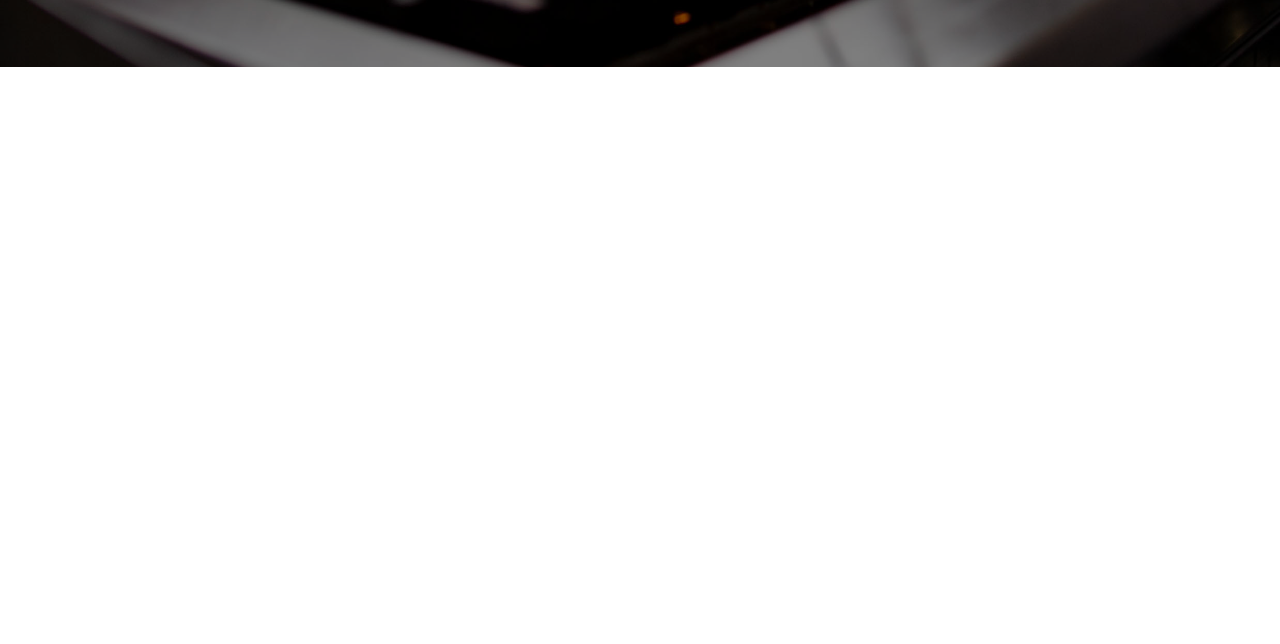
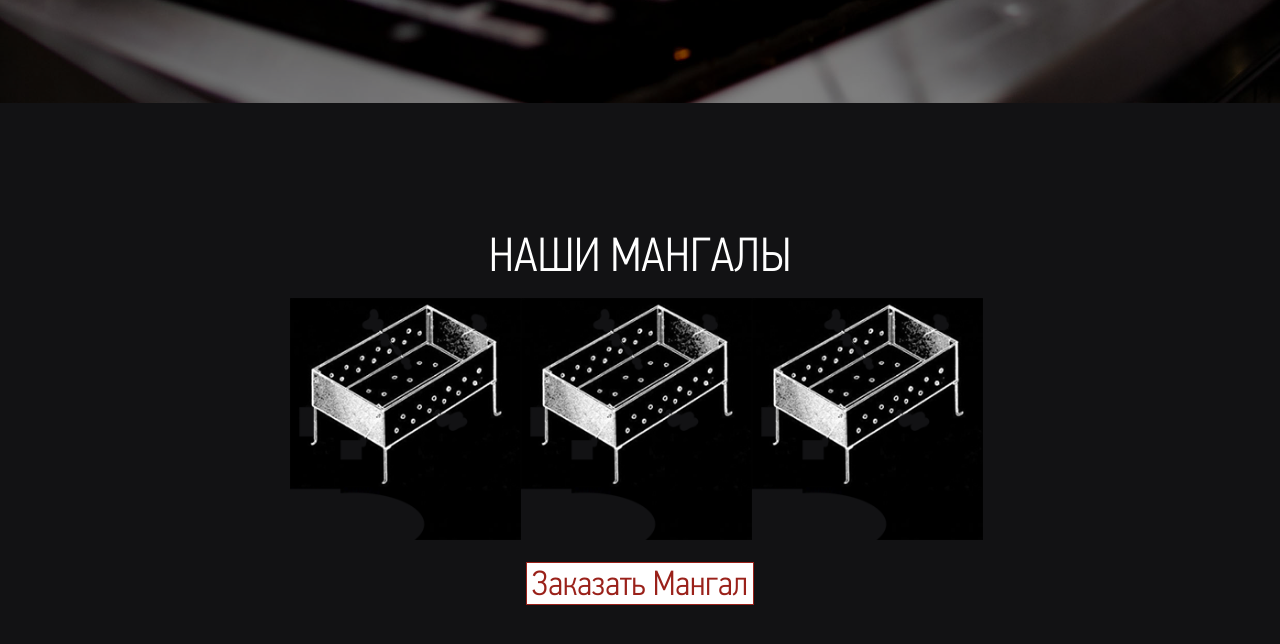
Before and after one commit to akamenskiy/mangalWorld, a plain HTML site: page index.html in a window 1280 px wide. Shown: the part 496-1140 px from the top of the page. Before the commit the page ends 800 px from the top, so only its background shows below. Drawn offline with Linux system fonts and the light colour scheme.

Commit message:
start second section

```diff
--- a/css/style.css
+++ b/css/style.css
@@ -132,6 +132,8 @@ html {
 
 /*********************************Main CSS******************************************/
 
+/***********HEADER***********/
+
 a {
 	text-decoration: none;
 	color: #ffffff;
@@ -146,7 +148,7 @@ a {
 }
 
 .font_2 {
-	font-family: "Lobster", sans-serif;
+	font-family: "PFD_Light", sans-serif;
 }
 
 .font_3 {
@@ -156,6 +158,7 @@ a {
 .clearfix::after {
 	content: '';
 	display: table;
+	clear: both;
 }
 
 .cntBlock {
@@ -168,9 +171,10 @@ a {
 	background-size: cover;
 	z-index: -1;
 	position: relative;
+	min-width: 675px;
 }
 
-.cntBlock_header::after{
+.cntBlock_header::after {
 	content: '';
 	background: rgba(0, 0, 0, 0.5);
 	width: 100%;
@@ -182,29 +186,27 @@ a {
 
 .cntBlock__container {
 	width: 90%;
-	min-width: 1024px;
-	max-width: 1900px;
 	margin: 0 auto;
 	padding: 10% 0;
 }
 
-.wrap{
+.wrap {
 	margin-bottom: 19px;
 }
 
-.wrap_uni{
+.wrap_uni {
 	margin-bottom: 22px;
 }
 
-.wrap_hr{
-	margin:29px;
+.wrap_hr {
+	margin: 29px;
 }
 
 .h1 {
 	font-size: 3.875em;
 }
 
-.h1_logo{
+.h1_logo {
 	display: inline-block;
 	width: 550px;
 	color: #ffffff;
@@ -222,7 +224,7 @@ a {
 	left: 17px;
 }
 
-.bestimg{
+.bestimg {
 	position: relative;
 	z-index: 2;
 }
@@ -264,3 +266,63 @@ a {
 .contacts__phone {
 	float: right;
 }
+
+/***************HERO****************/
+
+.cntBlock_hero {
+	background-color: #121214;
+	min-width: 675px;
+}
+
+.h2 {
+	text-transform: uppercase;
+	font-size: 48px;
+	color: #ffffff;
+}
+
+.wrap_icon-list{
+	max-width: 700px;
+	margin: 0 auto;
+}
+
+.icon-list {
+	list-style: none;
+}
+
+.icon-list__icon {
+	display: inline-block;
+	width: 33%;
+	float: left;
+}
+
+.icon-list__icon::before {
+	display: block;
+	content: '';
+	background: url("../img/mangal_icon1.png") no-repeat;
+	-webkit-background-size: 100%;
+	background-size: 100%;
+	width: 100%;
+	height: 264px;
+	margin: 0 auto;
+}
+
+
+.btn{
+	display: inline-block;
+}
+
+.btn_hero{
+	background-color: #ffffff;
+	color: #9a211a;
+	font-size: 35px;
+	border: 1px solid #9a211a;
+	padding: 3px 5px;
+}
+
+/*******************************@media*******************************************/
+
+@media (max-width: 550px) {
+	.cntBlock__container {
+		padding: 20% 0;
+	}
+}
--- a/index.html
+++ b/index.html
@@ -9,6 +9,7 @@
     <title>Document</title>
 </head>
 <body>
+<!---------------------------------------Header---------------------------------------------------->
 <header>
     <div class="cntBlock cntBlock_header">
         <div class="cntBlock__container">
@@ -31,6 +32,35 @@
         </div>
     </div>
 </header>
+<!------------------------------------------------------------------------------------>
+<section>
+    <div class="cntBlock cntBlock_hero">
+        <div class="cntBlock__container">
+            <div class="wrap tac">
+                <h2 class="h2 font_2">Наши Мангалы</h2>
+            </div>
+            <div class="wrap wrap_icon-list clearfix">
+                <ul class="icon-list tac">
+                    <li class="icon-list__icon">
+                        <span class="icon-desc"></span>
+                        <span class="icon-cost"></span>
+                    </li>
+                    <li class="icon-list__icon">
+                        <span class="icon-desc"></span>
+                        <span class="icon-cost"></span>
+                    </li>
+                    <li class="icon-list__icon">
+                        <span class="icon-desc"></span>
+                        <span class="icon-cost"></span>
+                    </li>
+                </ul>
+            </div>
+            <div class="wrap tac">
+                <a href="" class="btn btn_hero font_2">Заказать Мангал</a>
+            </div>
+        </div>
+    </div>
+</section>
 
 
 <script src="js/scripts.js"></script>
```
Also changed, not shown: img/mangal_icon1.png (added), img/mangal_icon2.png (added).
